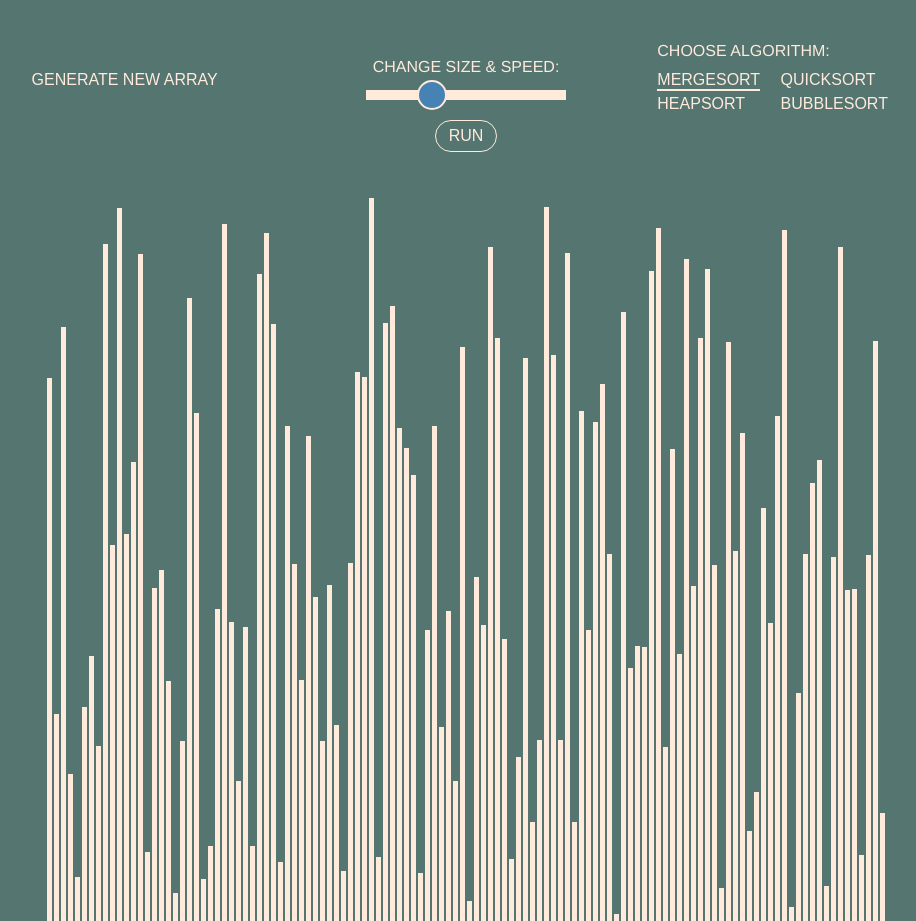
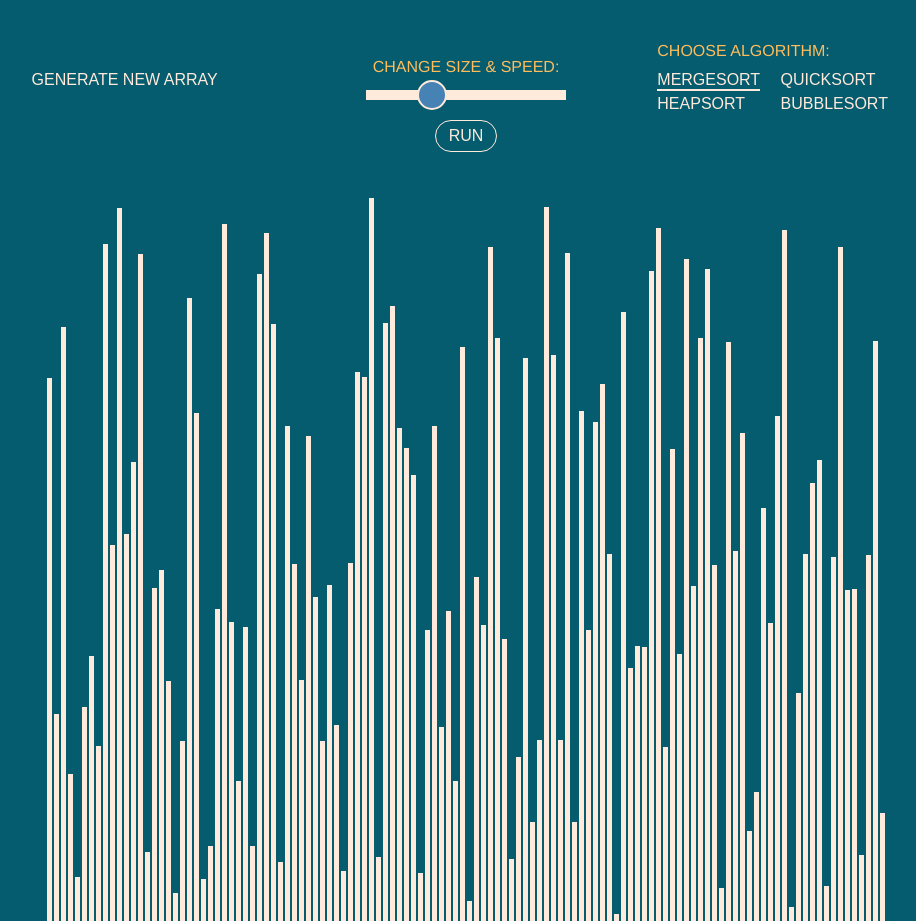
Before and after one commit to InNOcentos/algo-visualizer, a Vue app: page / in a window 1280 px wide. Shown: the whole page, without its empty margins (174-1090 px from the left). Built offline with nearby package versions, Linux system fonts and the light colour scheme.

Commit message:
changed colors

```diff
--- a/src/App.vue
+++ b/src/App.vue
@@ -20,7 +20,7 @@ export default {
   -webkit-font-smoothing: antialiased;
   -moz-osx-font-smoothing: grayscale;
   text-align: center;
-  background-color: #557571;
+  background-color: #065c6f;
   min-height: 100vh;
 }
 body {
--- a/src/components/sortingVisualizer.vue
+++ b/src/components/sortingVisualizer.vue
@@ -83,7 +83,7 @@ export default {
       MULTIPLICATION_FACTOR: 3,
       ANIMATION_DELAY: 40,
       colors: {
-        RESULT_COLOR: "#ffaaa5",
+        RESULT_COLOR: "#ffbc5b",
         SECONDARY_COLOR: "#1c2b2d",
         DEFAULT_COLOR: "#ffeadb",
         CURRENT_COLOR: null,
@@ -367,6 +367,7 @@ export default {
 }
 .generate-btn:hover {
   cursor: pointer;
+  color: #ffbc5b;
 }
 /* Range */
 
@@ -449,11 +450,13 @@ export default {
   cursor: pointer;
 }
 .toolbar--change .toolbar__text {
+  color: #ffbc5b;
   padding-bottom: 12px;
 }
 .toolbar--choose .toolbar__text {
   align-self: baseline;
   margin-bottom: 11px;
+  color: #ffbc5b;
 }
 .toolbar--choose {
   align-items: flex-start;
@@ -469,7 +472,7 @@ export default {
 .run-btn:hover,
 .run-btn.inProgress {
   cursor: pointer;
-  background-color: #ff9a76;
+  background-color: #ffbc5b;
   color: #065c6f;
 }
 </style>
```
